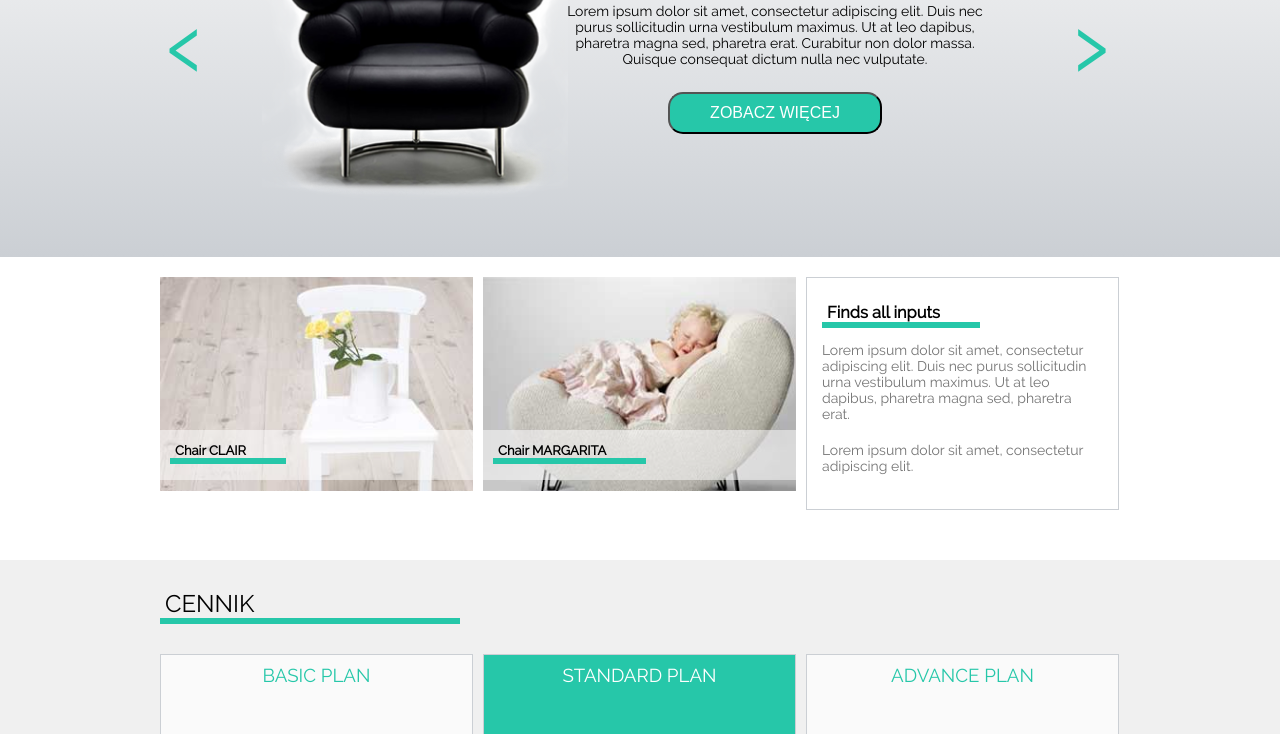
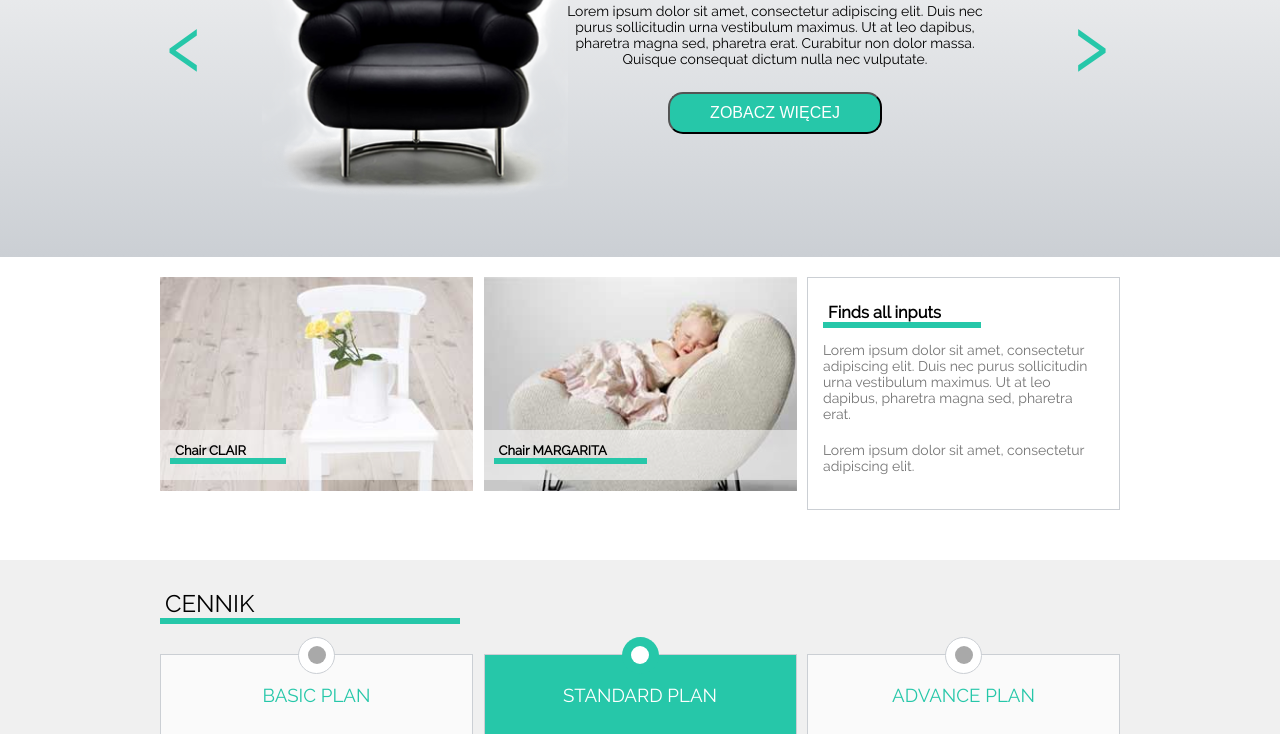
Before and after one commit to adrnvi/workshop1, a plain HTML site: page index.html in a window 1280 px wide. Shown: the part 201-935 px from the top of the page. Drawn offline with Linux system fonts and the light colour scheme.

Commit message:
new changes including buttons on top of the cennik pricing elements

```diff
--- a/css/style.css
+++ b/css/style.css
@@ -203,7 +203,7 @@ section.focus {
 .grid2 {
     float: left;
     width: 313px;
-    margin: 0 5px 0 5px;
+    margin: 0 5.5px 0 5.5px;
     position: relative;
 }
 
@@ -292,21 +292,21 @@ section.focus {
     border: 1px solid #cbcfd4;
     color: darkgrey;
     background-color: #fafafa;
-    height: 450px;
+    height: 460px;
 }
 
 .cennik .grid2 {
     border: 1px solid #cbcfd4;
     color: darkgrey;
     background-color: #fafafa;
-    height: 450px;
+    height: 460px;
 }
 
 .cennik .grid3 {
     border: 1px solid #cbcfd4;
     color: darkgrey;
     background-color: #fafafa;
-    height: 450px;
+    height: 460px;
 }
 
 .cennik .plan {
@@ -315,7 +315,7 @@ section.focus {
 }
 
 .cennik .plan h3 {
-    padding: 10px 0 10px 0;
+    padding: 30px 0 0 0;
     color: #26c7a9;
 }
 
@@ -379,7 +379,7 @@ section.focus {
 }
 
 .cennik .planActive h3 {
-    padding: 10px 0 10px 0;
+    padding: 30px 0 0 0;
     color: #fff;
 
 }
@@ -413,6 +413,55 @@ section.focus {
 
 }
 
+
+/* cennik top buttons not clickable */
+
+.innerButton {
+    width: 18px;
+    height: 18px;
+    background-color: darkgrey;
+    border-radius: 50%;
+    position: relative;
+    top: 50%;
+    left: 50%;
+    margin-left: -9px;
+    margin-top: -9px;
+}
+
+.outerButton {
+    width: 37px;
+    height: 37px;
+    background-color: #fff;
+    border-radius: 50%;
+    border: 1px solid #cbcfd4;
+    position: absolute;
+    top: -18.5px;
+    left: 50%;
+    margin: 0 0 0 -18.5px;
+}
+
+.innerButtonActive {
+    width: 18px;
+    height: 18px;
+    background-color: #fff;
+    border-radius: 50%;
+    position: relative;
+    top: 50%;
+    left: 50%;
+    margin-left: -9px;
+    margin-top: -9px;
+}
+
+.outerButtonActive {
+    width: 37px;
+    height: 37px;
+    background-color: #26c7a9;
+    border-radius: 50%;
+    position: absolute;
+    top: -18.5px;
+    left: 50%;
+    margin: 0 0 0 -18.5px;
+}
 
 /* styles for contact section */
 
--- a/index.html
+++ b/index.html
@@ -110,6 +110,7 @@
         <h2>Cennik</h2>
 
         <div class="grid1 plan">
+            <div class="outerButton"><div class="innerButton"></div></div>
             <h3>basic plan</h3>
             <p class="planFocus">85<sup>99</sup><br><span>pln/msc</span></p>
             <p class="feature1">Zakup towaru + dowóz</p>
@@ -118,6 +119,7 @@
         </div>
 
         <div class="grid2 planActive">
+            <div class="outerButtonActive"><div class="innerButtonActive"></div></div>
             <h3>standard plan</h3>
             <p class="planFocus">95<sup>99</sup><br><span>pln/msc</span></p>
             <p class="feature1Active">Zakup towaru + dowóz</p>
@@ -127,6 +129,7 @@
         </div>
 
         <div class="grid3 plan">
+            <div class="outerButton"><div class="innerButton"></div></div>
             <h3>advance plan</h3>
             <p class="planFocus">211<sup>00</sup><br><span>pln/msc</span></p>
             <p class="feature1">Zakup towaru + dowóz</p>
@@ -210,9 +213,6 @@
 
 </footer>
 
-
-
-
 </body>
 
 </html>
```
